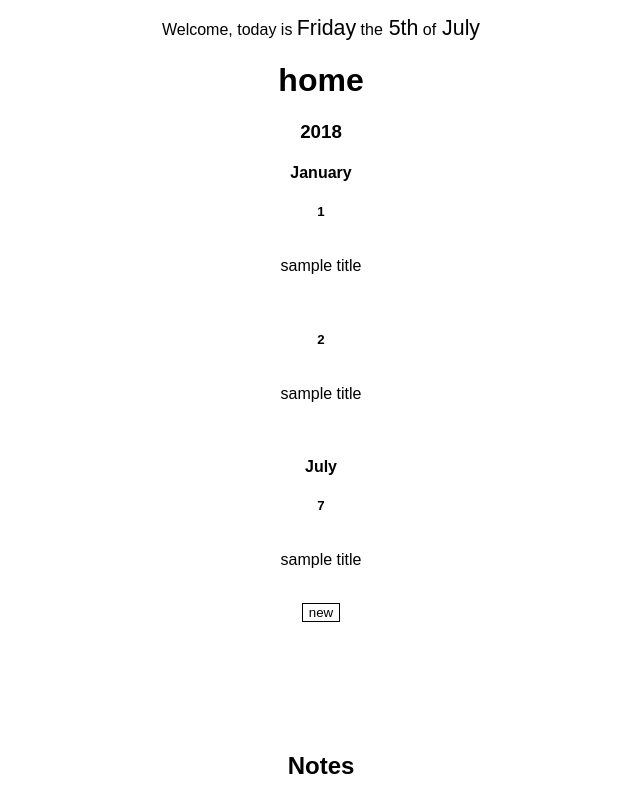
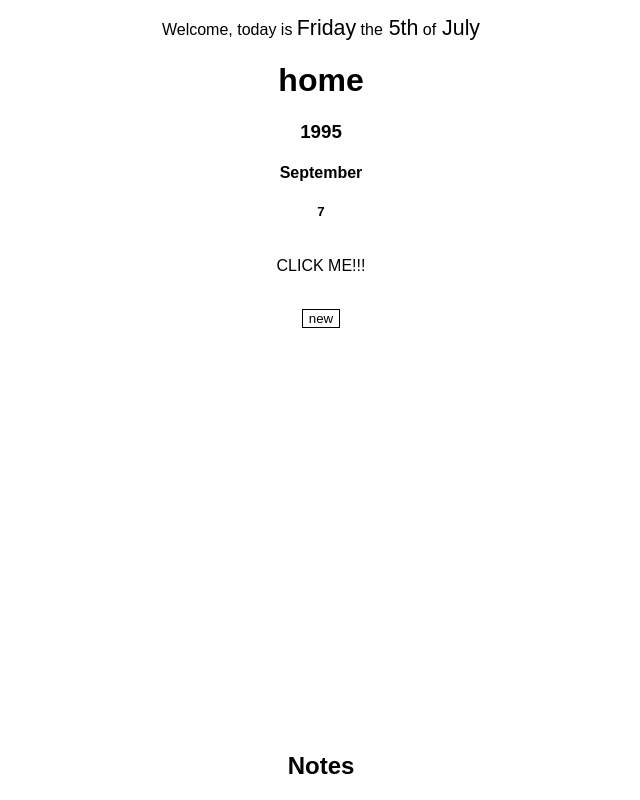
Before and after one commit to jdsf/notes-react, a React (Create React App) app: page / in a window 1280 px wide. Shown: the whole page, without its empty margins (319-959 px from the left). Built offline with nearby package versions, Linux system fonts and the light colour scheme; the HTML template or start-up script is replaced by a standard one.

Commit message:
editing and adding now work properly

```diff
--- a/src/components/MainSection.js
+++ b/src/components/MainSection.js
@@ -18,42 +18,32 @@ class MainSection extends Component {
     header: "home",
     showEntries: true,
     entries:
-      { "2018":
-        [{ January:
-         [{ "1":
-               [{  title: "sample title",
-                   content: "try editing, deleting or adding your own!",
+      { "1995":
+        [{ September:
+         [{ "7":
+               [{  title: "CLICK ME!!!",
+                   content: "Click on entries to enter the editor."
+                   + " Here you can: change your entry's title and content" +
+                   ", save or discard your changes, or delete the entry entirely."
+                   + " If you'd like to add your own entry return home and click on new"
                }]
-           },
-           { "2":
-                 [{  title: "sample title",
-                     content: "try editing, deleting or adding your own!",
-                 }]
-            }
-          ]
-         },
-         { July:
-          [{ "7":
-                [{  title: "sample title",
-                    content: "try editing, deleting or adding your own!",
-                }]
-            }]
-          }]
-      },
+           }
+         ]
+      }]
+    },
     newEntry: {
                 title: "default title",
                 content: "default content"
               },
     editEntry: {
                 title: "default",
-                content: "default content"
+                content: "default"
               },
     editPosition: {year: 0, month: 0, day: 0, position: 0}
   };
 
   componentWillMount() {
 
-    window.localStorage.setItem("notes", JSON.stringify(this.state.entries));
     if (window.localStorage.notes) {
       let notes = JSON.parse(window.localStorage.notes);
       if (this.state.entries !== notes) {
@@ -141,8 +131,6 @@ class MainSection extends Component {
      let entriesCopy = this.state.entries;
      let change;
 
-
-
      if (this.state.editEntry.title === "default") {
        let monthsArray = entriesCopy[today[0]];
        let monthPos = monthsArray.length - 1;
@@ -151,20 +139,23 @@ class MainSection extends Component {
        let dayPos = daysArray.length - 1;
        let dayObj = daysArray[dayPos];
        let entriesArray = dayObj[today[2]];
-       entriesArray.concat(this.state.newEntry);
+       entriesArray = entriesArray.concat([this.state.newEntry]);
        dayObj[today[2]] = entriesArray;
        daysArray[dayPos] = dayObj;
        monthObj[today[1]] = daysArray;
        monthsArray[monthPos] = monthObj;
        entriesCopy[today[0]] = monthsArray;
      } else {
-       let newEntry = this.state.newEntry;
+       let newEntry = this.state.editEntry;
        let editYear = this.state.editPosition.year;
        let editMonth = this.state.editPosition.month;
        let editMonthName = Object.keys(entriesCopy[editYear][editMonth])[0];
        let editDay = this.state.editPosition.day;
+       let editDayName = Object.keys(entriesCopy[editYear][editMonth][editMonthName][editDay]);
        let editPos = this.state.editPosition.position;
-       entriesCopy[editYear][editMonth][editMonthName][editDay][editDay][editPos] = newEntry;
+
+       entriesCopy[editYear][editMonth][editMonthName][editDay][editDayName][editPos] = newEntry;
+
      }
 
      change = entriesCopy;
@@ -202,7 +193,6 @@ class MainSection extends Component {
      monthObj[currentMonth] = [];
      monthObj[currentMonth].push(dayObj);
 
-
      if (!entriesByYear.hasOwnProperty(currentYear)){
        entriesByYear[currentYear] = [monthObj];
      } else {
@@ -229,7 +219,7 @@ class MainSection extends Component {
            entriesByMonth[position][currentMonth] = entriesByDay;
          }
        }
-       entriesByYear[currentMonth] = entriesByMonth;
+       entriesByYear[currentYear] = entriesByMonth;
      }
 
 
@@ -245,7 +235,6 @@ class MainSection extends Component {
 
    const showEntry = (position) => {
 
-     console.log(position);
      let pos = JSON.parse(position);
      let year = pos.year;
      let month = pos.month;
@@ -255,12 +244,11 @@ class MainSection extends Component {
      let confirm = window.confirm("Edit this entry?");
 
      if (confirm) {
-       console.log(month);
-       console.log(year);
+
        let monthObject = this.state.entries[year][month];
        let monthName = Object.keys(monthObject)[0];
-       let dayNumber = Object.keys(monthObject[monthName])[0];
-       let chosen = monthObject[monthName][dayNumber][index];
+       let dayNumber = Object.keys(monthObject[monthName][day])[0];
+       let chosen = monthObject[monthName][day][dayNumber][index];
 
        this.setState({
          editEntry: chosen
@@ -338,7 +326,7 @@ class MainSection extends Component {
       }
       section = (<div>
                   {section}
-                  <Button click = {addEntry} name = "new"> </Button>
+                  <Button click = {goBack} name = "new"> </Button>
                  </div>);
 
    } else if (this.state.editEntry.title === "default") {
```
